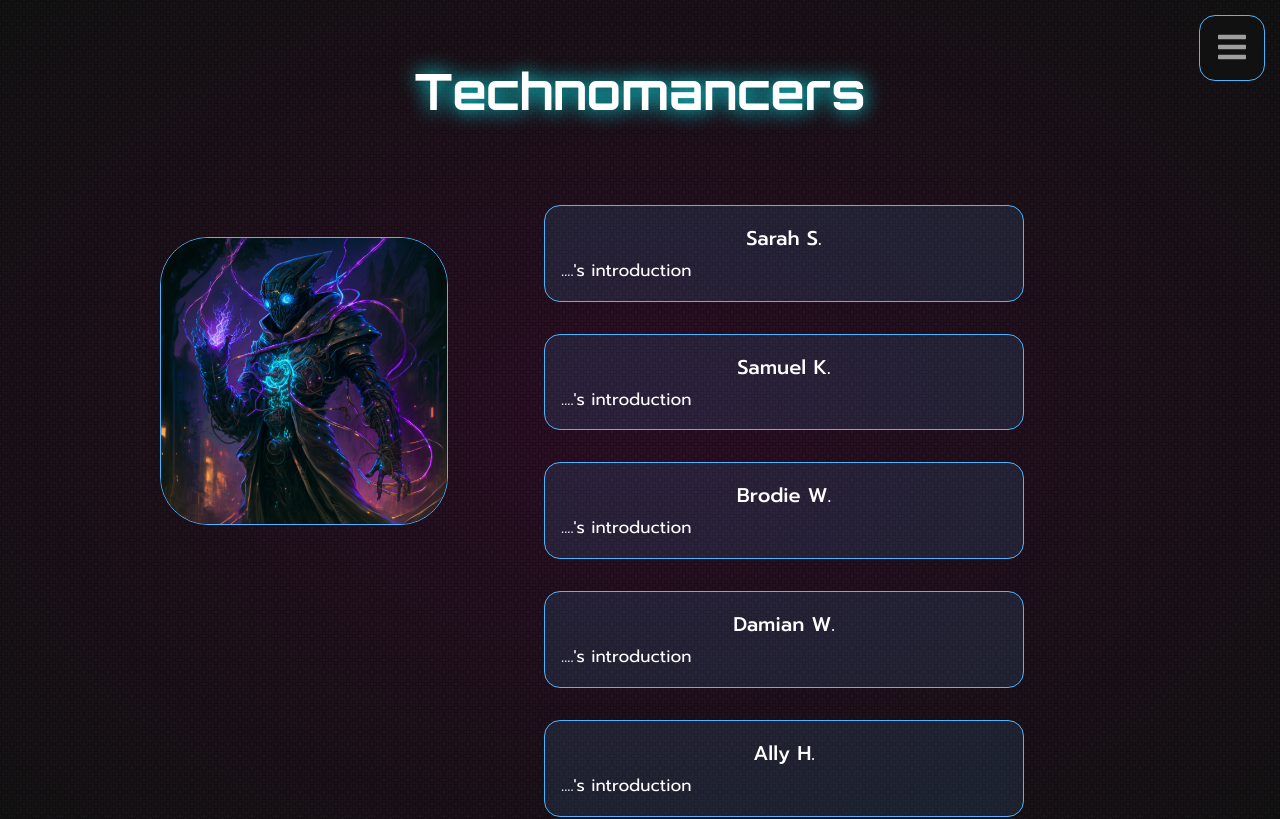
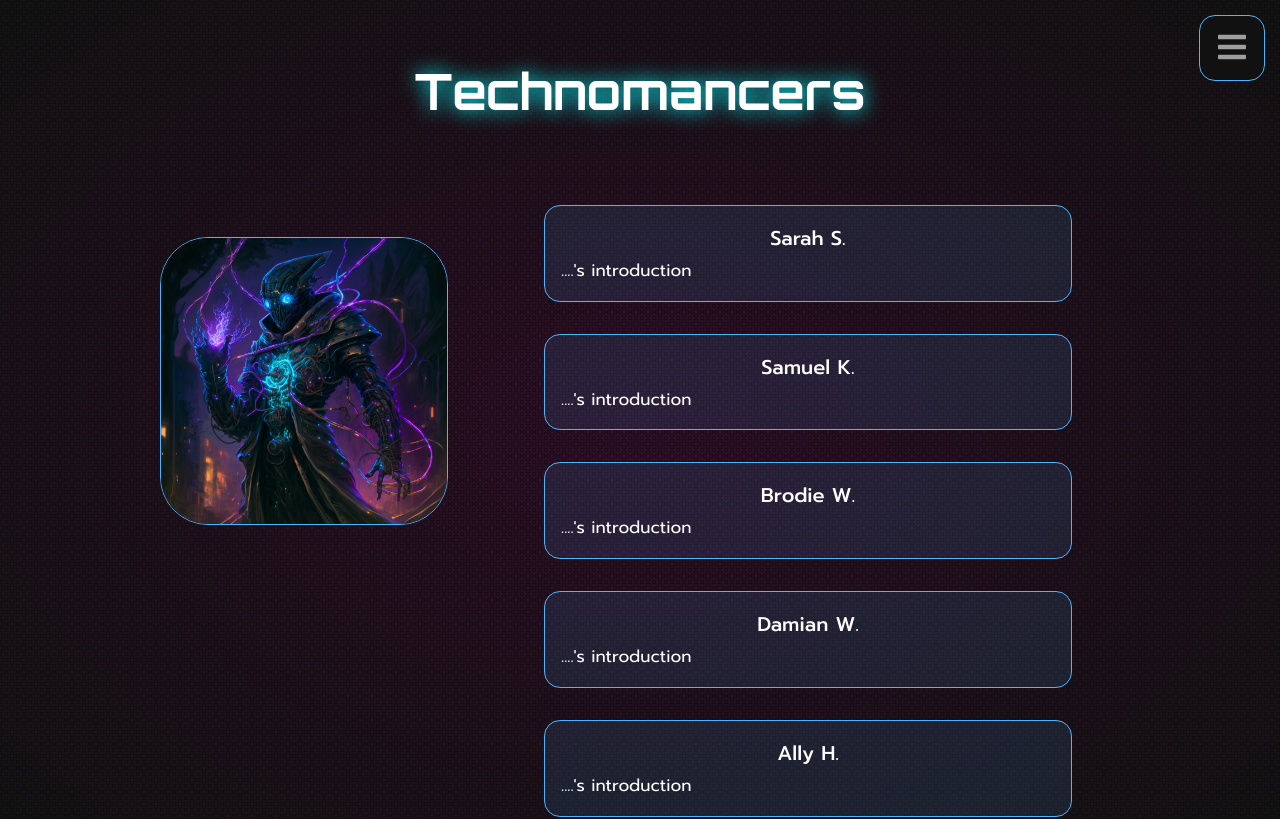
Before and after one commit to skdxxb95/technomancers, a React (Create React App) app: page /#/ in a window 1280 px wide. Shown: the top 819 px of the page. Built offline with nearby package versions, Linux system fonts and the light colour scheme.

Commit message:
Minor layout change

```diff
--- a/src/components/Home/home.css
+++ b/src/components/Home/home.css
@@ -62,7 +62,7 @@ img {
     width: var(--container-width-lg);
     margin: 4.5rem auto;
     display: grid;
-    grid-template-columns: 30% 50%;
+    grid-template-columns: 30% 55%;
     gap: 10%;
     min-height: calc(100vh - 150px - 50px);
 }
```
